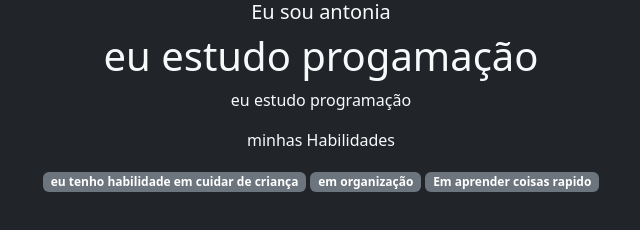
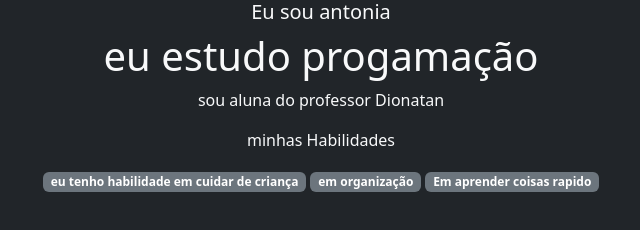
Before and after one commit to toniaheloise/-Meu-portfolio-, a plain HTML site: page index.html in a window 1280 px wide. Shown: the full height of the page, 319-959 px from the left. Drawn offline with nearby package versions, Linux system fonts and the light colour scheme.

Commit message:
mudei o index

```diff
--- a/index.html
+++ b/index.html
@@ -10,10 +10,9 @@
 
 </head>
 <body class=" container text-center bg-dark text-light">
-    <h2 class="lead"> Eu sou antonia  </h2>
-
+    <h2 class="lead"> Eu sou antonia </h2>
     <h1>eu estudo progamação</h1>
-    <p>eu estudo programação  </p>
+    <p>sou aluna do professor Dionatan</p>
     <p > minhas Habilidades</p>
     <div>
         <p class=" badge bg-secondary"> eu tenho habilidade em  cuidar de criança</p>
```
